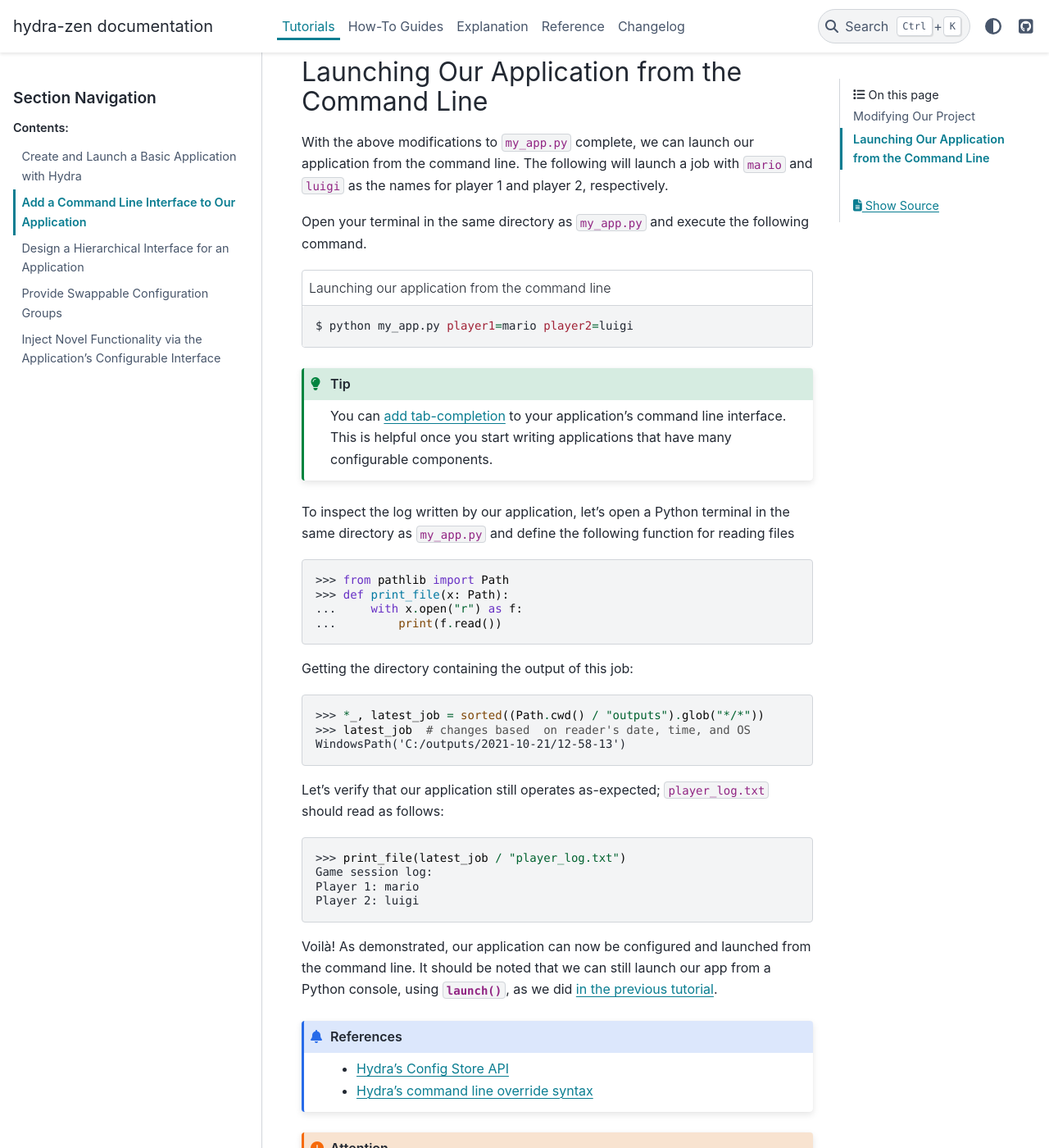
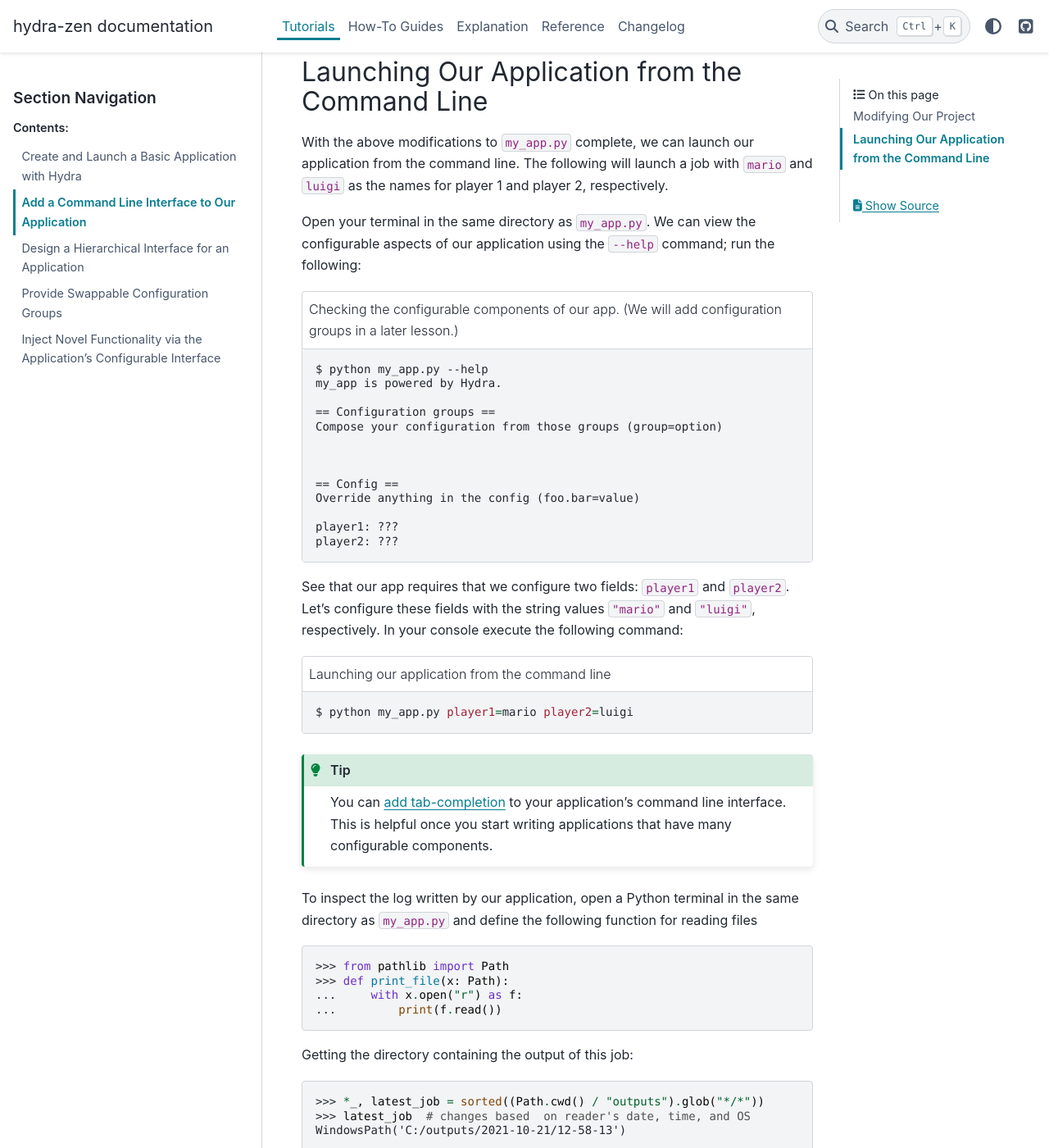
Before and after one commit to mit-ll-responsible-ai/hydra-zen, a Sphinx documentation site: the page built from docs/source/tutorials/add_cli.rst, in a window 1280 px wide and 1400 px high, scrolled down 1508 px. Shown: the whole window at 82% size. Built offline with Sphinx 7.4.7 and the PyData theme 0.15.4, drawn with Linux system fonts in a browser that asks for light colours; the version number could not be read and is left out; some of the changed text lies outside the part shown.

Commit message:
update add-cli

```diff
--- a/docs/source/tutorials/add_cli.rst
+++ b/docs/source/tutorials/add_cli.rst
@@ -71,8 +71,30 @@ With the above modifications to ``my_app.py`` complete, we can launch our applic
 from the command line. The following will launch a job with ``mario`` and ``luigi`` as
 the names for player 1 and player 2, respectively.
 
-Open your terminal in the same directory as ``my_app.py`` and execute the following
-command.
+Open your terminal in the same directory as ``my_app.py``.
+We can view the configurable aspects of our application using the ``--help`` command; run the following:
+
+.. code-block:: console
+   :caption: Checking the configurable components of our app. (We will add configuration groups in a later lesson.)
+
+   $ python my_app.py --help
+   my_app is powered by Hydra.
+
+   == Configuration groups ==
+   Compose your configuration from those groups (group=option)
+
+
+
+   == Config ==
+   Override anything in the config (foo.bar=value)
+
+   player1: ???
+   player2: ???
+
+
+See that our app requires that we configure two fields: ``player1`` and ``player2``.
+Let's configure these fields with the string values ``"mario"`` and ``"luigi"``, respectively.
+In your console execute the following command:
 
 .. code-block:: console
    :caption: Launching our application from the command line
@@ -83,7 +105,7 @@ command.
    You can `add tab-completion <https://hydra.cc/docs/tutorials/basic/running_your_app/tab_completion/>`_ to your application's command line interface. This is helpful
    once you start writing applications that have many configurable components.
 
-To inspect the log written by our application, let's open a Python terminal in the same
+To inspect the log written by our application, open a Python terminal in the same
 directory as ``my_app.py`` and define the following function for reading files
 
 .. code-block:: pycon
@@ -101,8 +123,8 @@ Getting the directory containing the output of this job:
    >>> latest_job  # changes based  on reader's date, time, and OS
    WindowsPath('C:/outputs/2021-10-21/12-58-13')
 
-Let's verify that our application still operates as-expected; ``player_log.txt`` should
-read as follows:
+Print the contents of ``player_log.txt`` and verify that it matches with how we ran our
+program:
 
 .. code-block:: pycon
 
```
Also changed, not shown: other parts of docs/source/tutorials/add_cli.rst (+1 -1 lines).
